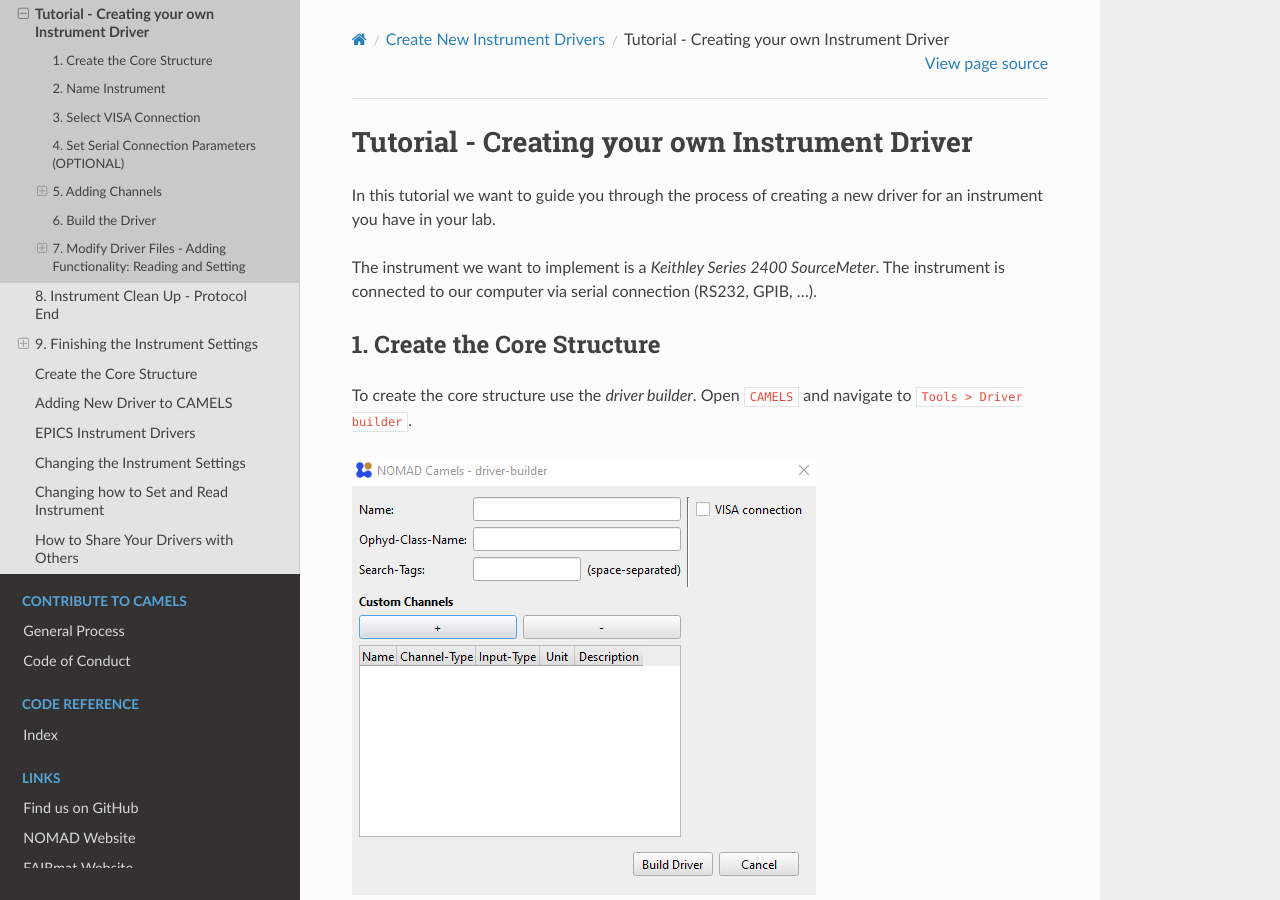
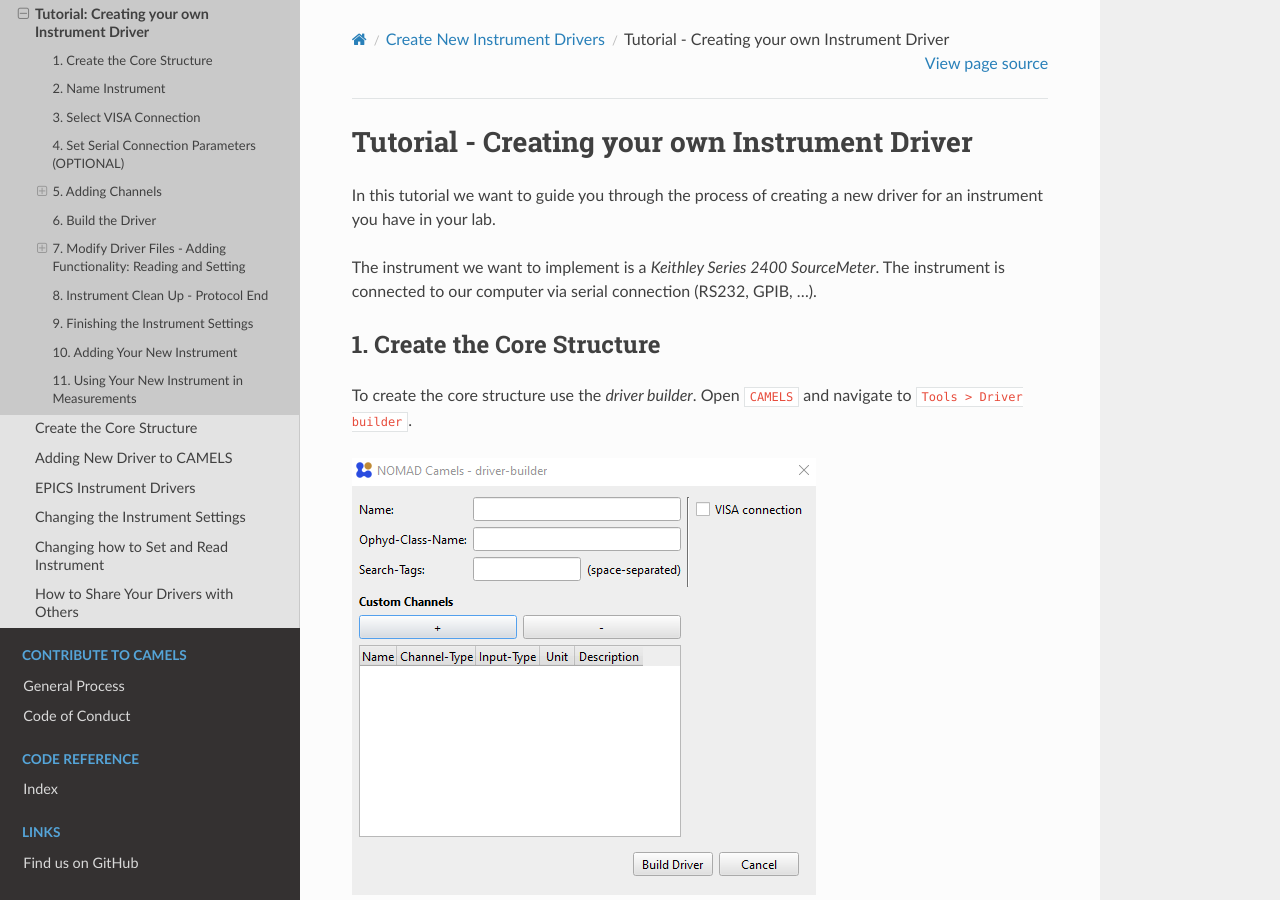
Before and after one commit to FAU-LAP/NOMAD-CAMELS, a Sphinx documentation site: the page built from docs/source/doc/programmers_guide/drivers/drivers_tutorial.md, in a window 1280 px wide and 900 px high. Built offline with Sphinx 7.4.7 and the Read the Docs theme 2.0.0, drawn with Linux system fonts in a browser that asks for light colours; pages that are not in the unit, such as notebooks, are missing from menus.

Commit message:
fixed heading level

````diff
--- a/docs/source/doc/programmers_guide/drivers/drivers_tutorial.md
+++ b/docs/source/doc/programmers_guide/drivers/drivers_tutorial.md
@@ -363,7 +363,7 @@
 ```
 </details>
 
-# 8. Instrument Clean Up - Protocol End
+## 8. Instrument Clean Up - Protocol End
 
 Some instruments might require specific commands to be sent before closing the connection or before they can be turned off. Right before a protocol ends, as a last step, the `finalize_steps` function is called.
 
@@ -377,7 +377,7 @@
 This will always turn off the instrument after the measurement protocol is finished.
 
 
-# 9. Finishing the Instrument Settings
+## 9. Finishing the Instrument Settings
 
 To modify your instrument settings open the `keithley_2400_smu.py` file. You must add a few more lines to finish the instrument settings so that they are displayed correctly in the instrument manager.
 First add default values for the four settings channels.
````
